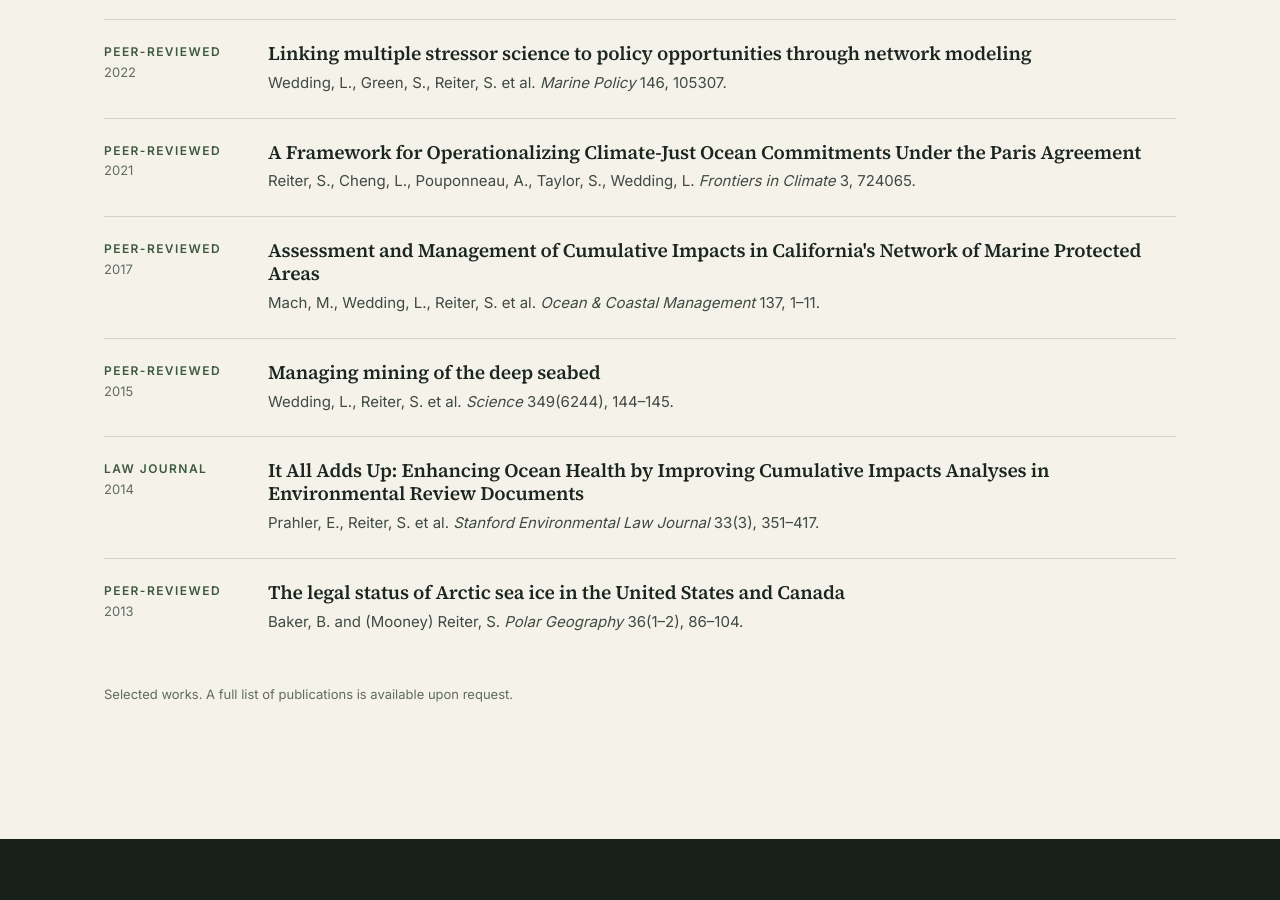
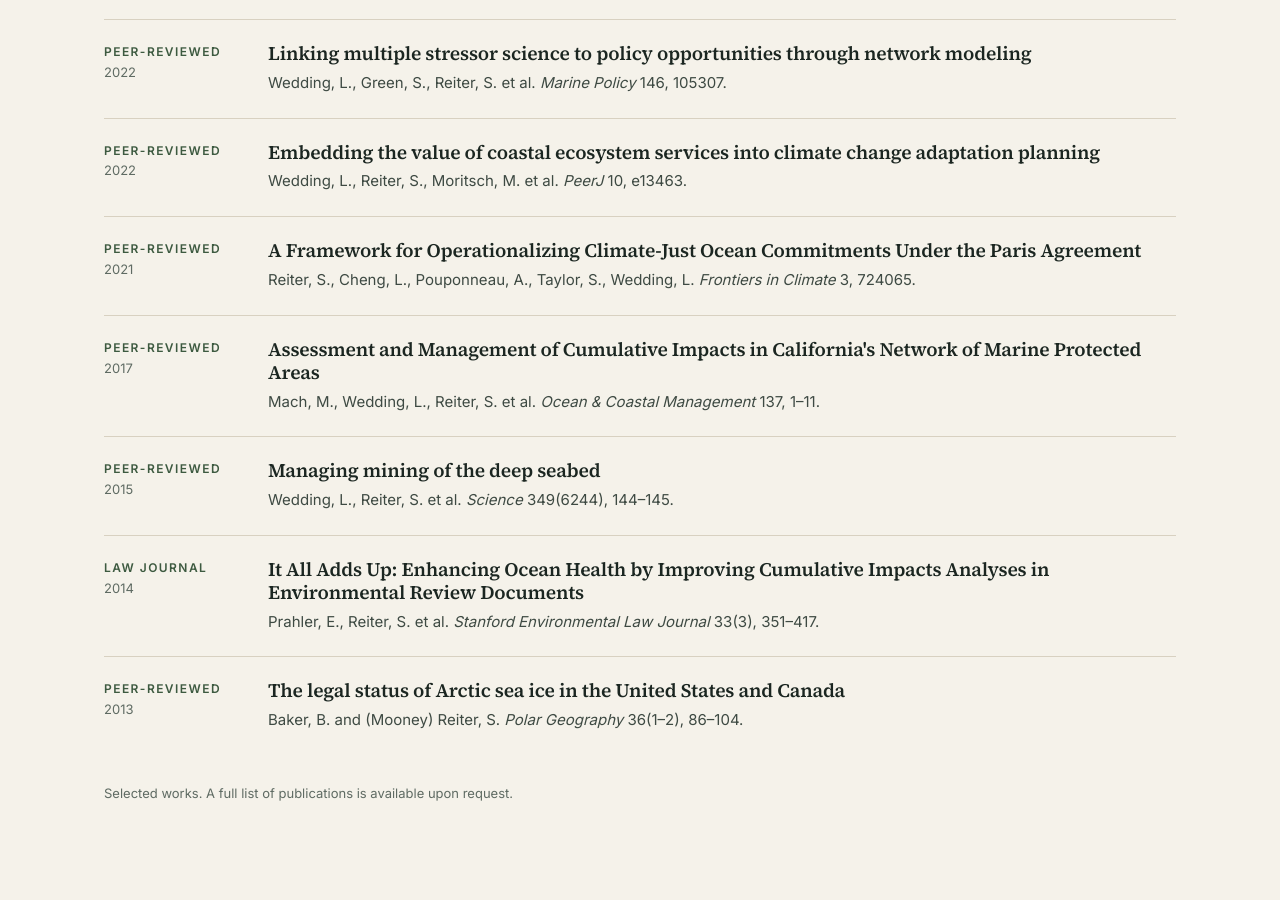
Before and after one commit to sofunkyitsacrime/sarahmreiter.com, a plain HTML site: page insights.html in a window 1280 px wide. Shown: the part 1218-2118 px from the top of the page. Drawn offline with Linux system fonts and the light colour scheme.

Commit message:
Insights: add 2022 PeerJ paper on coastal ecosystem services
Wedding, L., Reiter, S., Moritsch, M. et al. (2022). Embedding the value
of coastal ecosystem services into climate change adaptation planning.
PeerJ 10, e13463. doi:10.7717/peerj.13463

Co-Authored-By: Claude Opus 5.5 <noreply@anthropic.com>

```diff
--- a/insights.html
+++ b/insights.html
@@ -242,6 +242,11 @@
         <div><h2 class="h3">Linking multiple stressor science to policy opportunities through network modeling</h2>
         <p>Wedding, L., Green, S., Reiter, S. et al. <em>Marine Policy</em> 146, 105307.</p></div>
       </article>
+      <article class="entry" data-kind="publication" data-topics="climate msp">
+        <div><div class="kind">Peer-reviewed</div><div class="date">2022</div></div>
+        <div><h2 class="h3"><a href="https://doi.org/10.7717/peerj.13463" rel="noopener">Embedding the value of coastal ecosystem services into climate change adaptation planning</a></h2>
+        <p>Wedding, L., Reiter, S., Moritsch, M. et al. <em>PeerJ</em> 10, e13463.</p></div>
+      </article>
       <article class="entry" data-kind="publication" data-topics="climate">
         <div><div class="kind">Peer-reviewed</div><div class="date">2021</div></div>
         <div><h2 class="h3">A Framework for Operationalizing Climate-Just Ocean Commitments Under the Paris Agreement</h2>
```
Also changed, not shown: src/pages/insights.html (+5 -0 lines).
